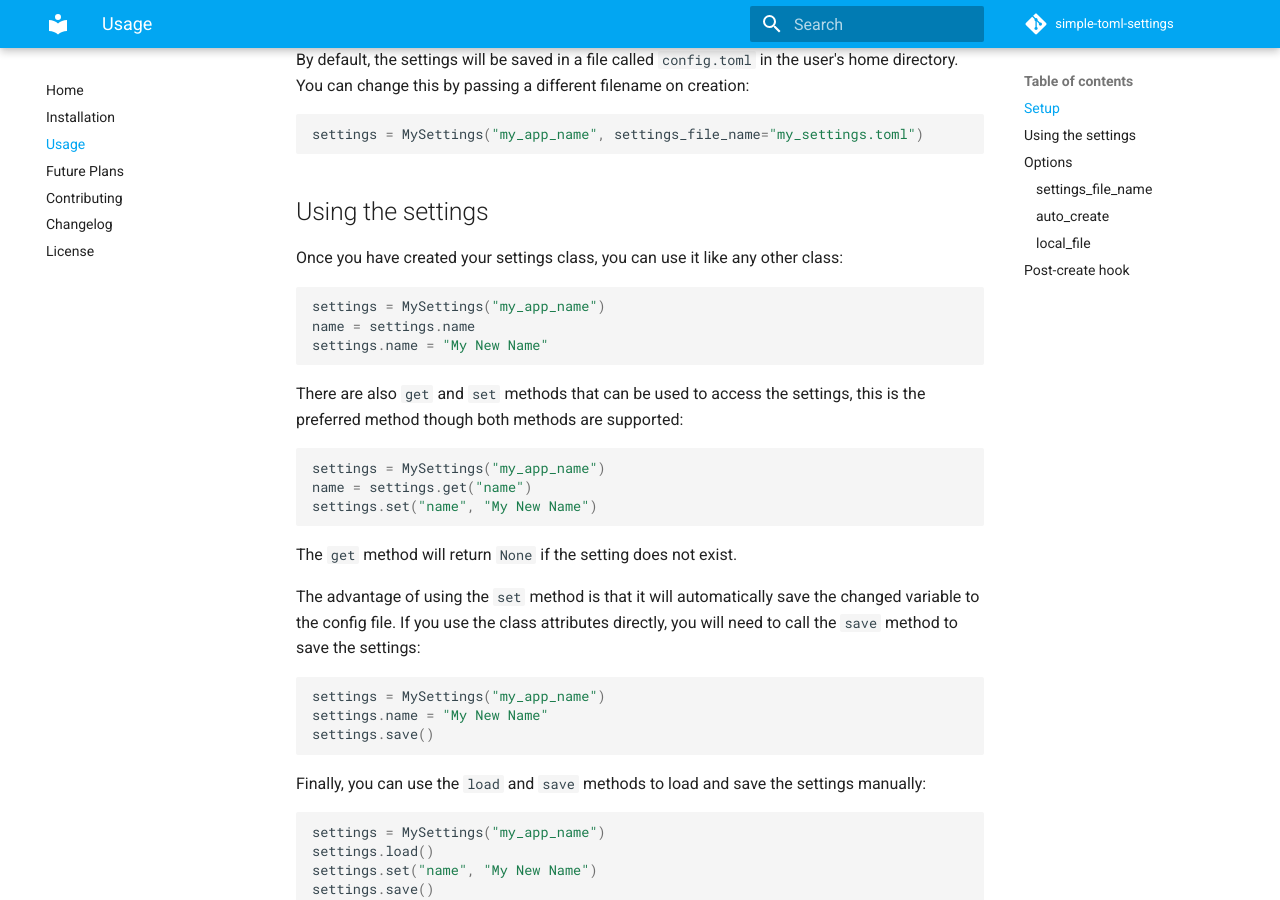
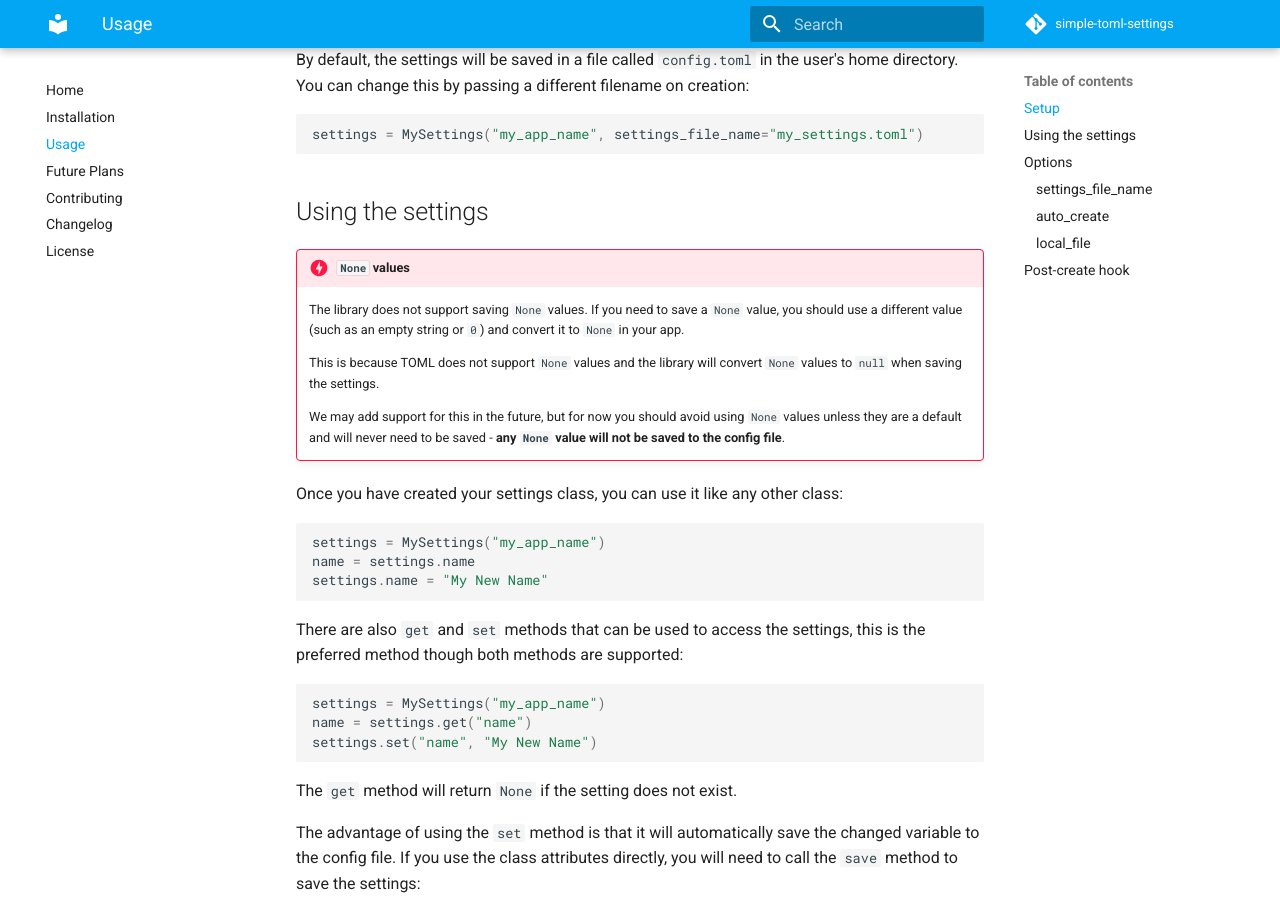
Before and after one commit to seapagan/simple-toml-settings, an MkDocs documentation site: the page built from docs/usage.md, in a window 1280 px wide and 900 px high, scrolled down 1695 px. Built offline with MkDocs 1.6.1 and Material for MkDocs 9.7.7, drawn with Linux system fonts in a browser that asks for light colours; comment, search, counter and statistics services are not loaded.

Commit message:
docs: mention 'None' values for setting vars
Signed-off-by: Grant Ramsay <seapagan@gmail.com>

````diff
--- a/docs/usage.md
+++ b/docs/usage.md
@@ -89,6 +89,19 @@ settings = MySettings("my_app_name", settings_file_name="my_settings.toml")
 ```
 
 ## Using the settings
+
+!!! danger "`None` values"
+
+    The library does not support saving `None` values.  If you need to save a
+    `None` value, you should use a different value (such as an empty string or
+    `0`) and convert it to `None` in your app.
+
+    This is because TOML does not support `None` values and the library will
+    convert `None` values to `null` when saving the settings.
+
+    We may add support for this in the future, but for now you should avoid
+    using `None` values unless they are a default and will never need to be
+    saved - **any `None` value will not be saved to the config file**.
 
 Once you have created your settings class, you can use it like any other class:
 
````
